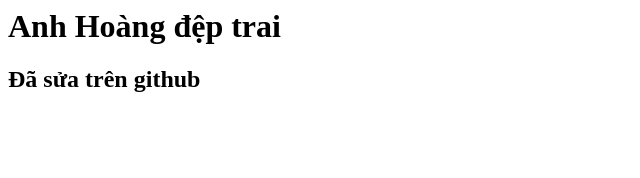
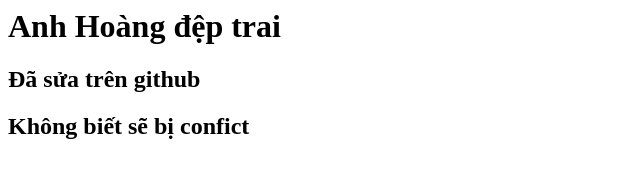
Before and after one commit to NhutNPM/demo-commit, a plain HTML site: page index.html in a window 1280 px wide. Shown: the whole page, without its empty margins (0-640 px from the left). Drawn offline with Linux system fonts and the light colour scheme.

Commit message:
Khong biet bi conflict

```diff
--- a/index.html
+++ b/index.html
@@ -1,3 +1,5 @@
 <h1>Anh Hoàng đệp trai</h1>
 
 <h2>Đã sửa trên github</h2>
+
+<h2>Không biết sẽ bị confict</h2>
```
